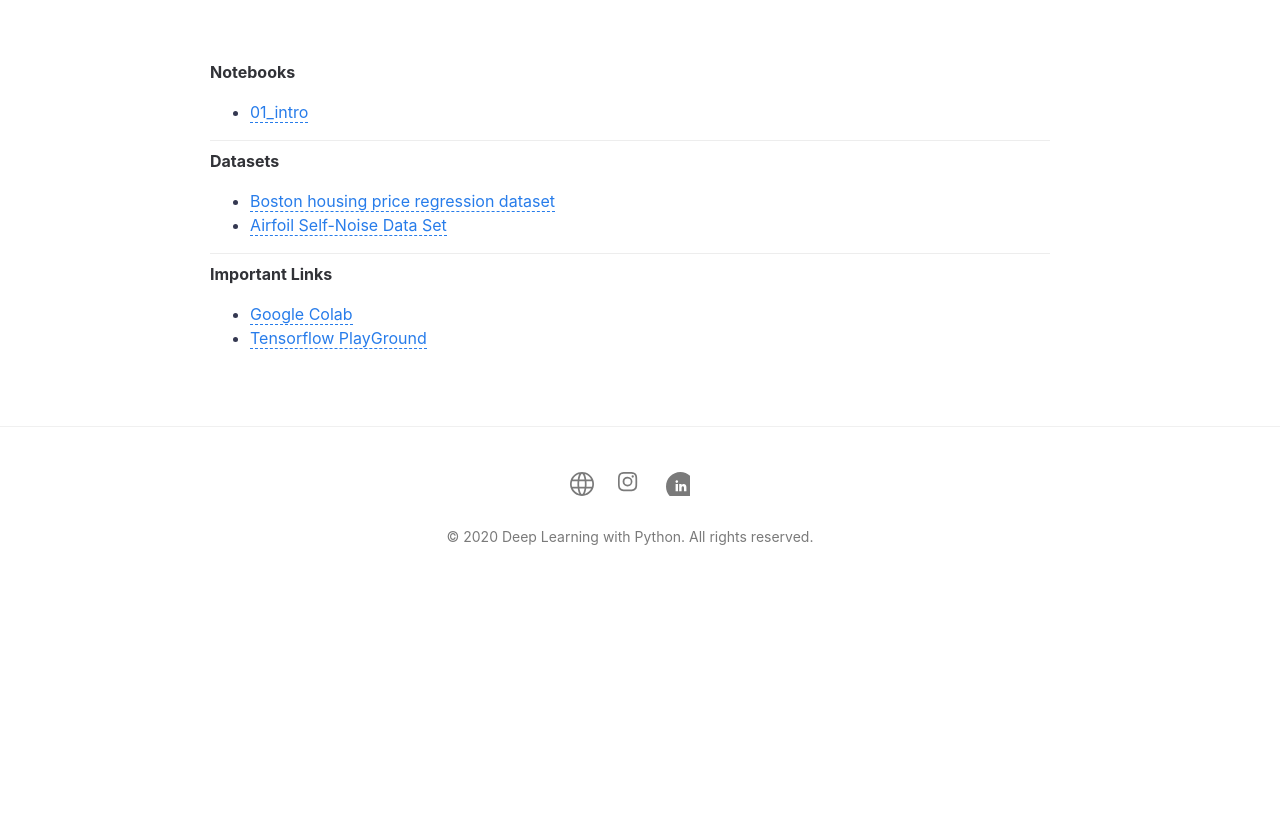
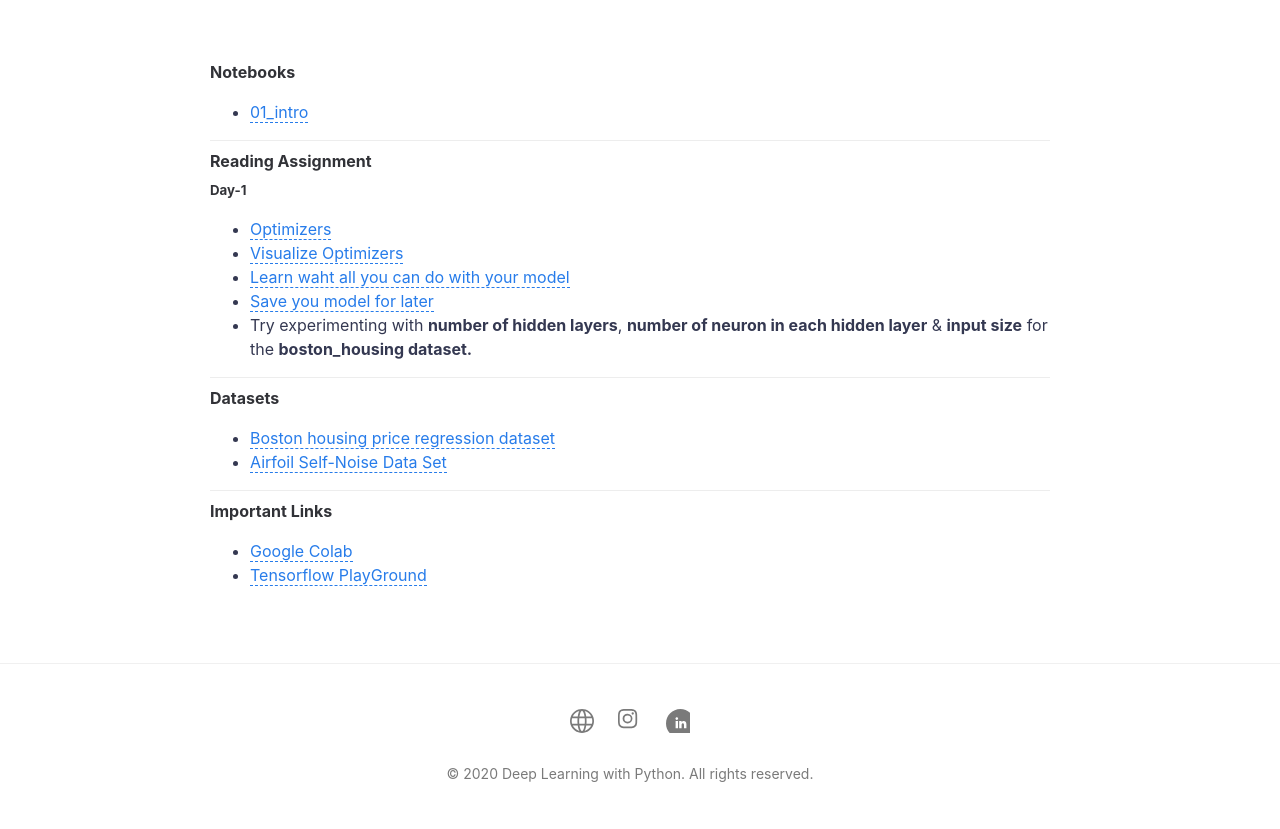
Before and after one commit to Ankur-singh/mitwpu, a Jekyll site: the page built from resources.md, in a window 1280 px wide. Shown: the part 485-1314 px from the top of the page. Built offline with Jekyll 4.4.1, drawn with Linux system fonts in a browser that asks for light colours; before the commit the page ends 1077 px from its top, so only the background shows below that.

Commit message:
updated after day-1

```diff
--- a/resources.md
+++ b/resources.md
@@ -16,6 +16,17 @@ published: True
 
 ***
 
+#### Reading Assignment
+
+##### Day-1
+- [Optimizers](https://keras.io/optimizers/)
+- [Visualize Optimizers](https://emiliendupont.github.io/2018/01/24/optimization-visualization/)
+- [Learn waht all you can do with your model](https://keras.io/models/about-keras-models/)
+- [Save you model for later](https://www.tensorflow.org/guide/keras/save_and_serialize)
+- Try experimenting with **number of hidden layers**, **number of neuron in each hidden layer** & **input size** for the **boston_housing dataset.**
+
+***
+
 #### Datasets
 - [Boston housing price regression dataset](https://keras.io/datasets/#boston-housing-price-regression-dataset)
 - [Airfoil Self-Noise Data Set](https://archive.ics.uci.edu/ml/datasets/Airfoil+Self-Noise)
```
Also changed, not shown: faq.md (+2 -2 lines).
